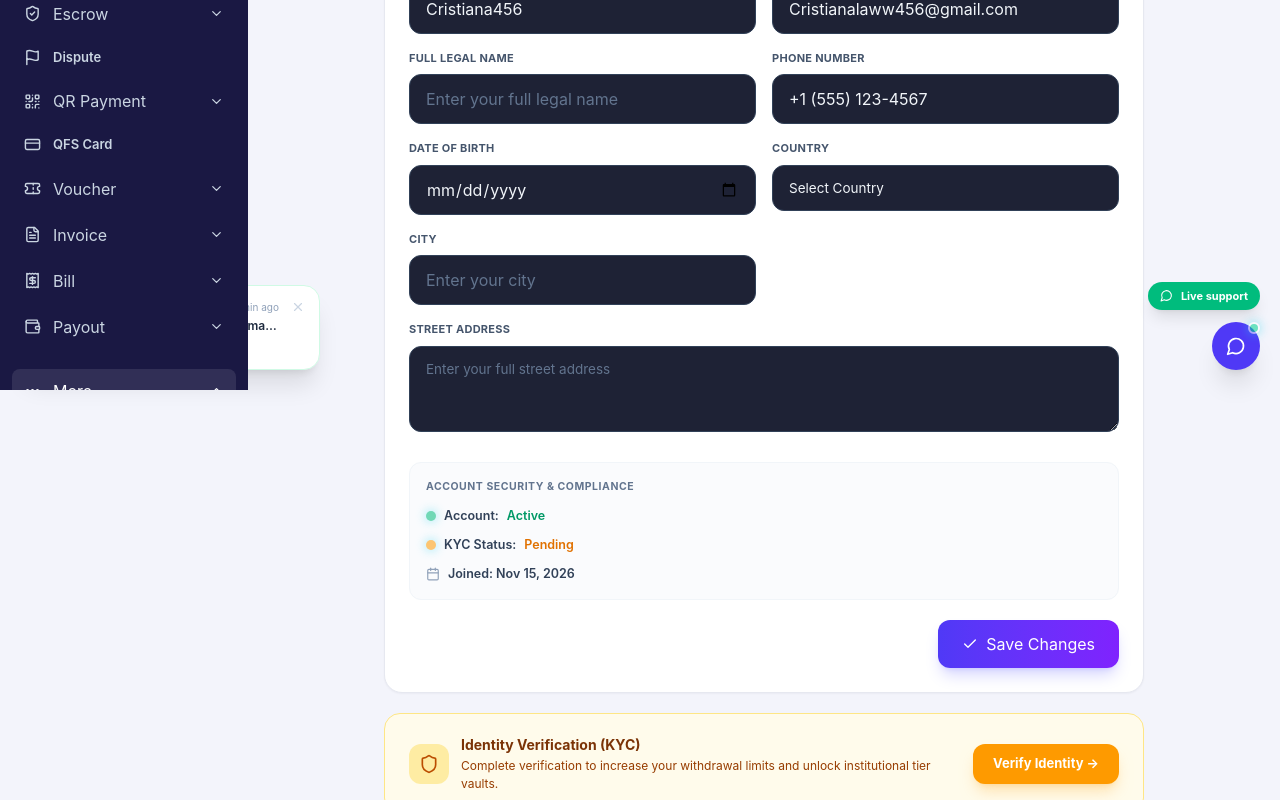
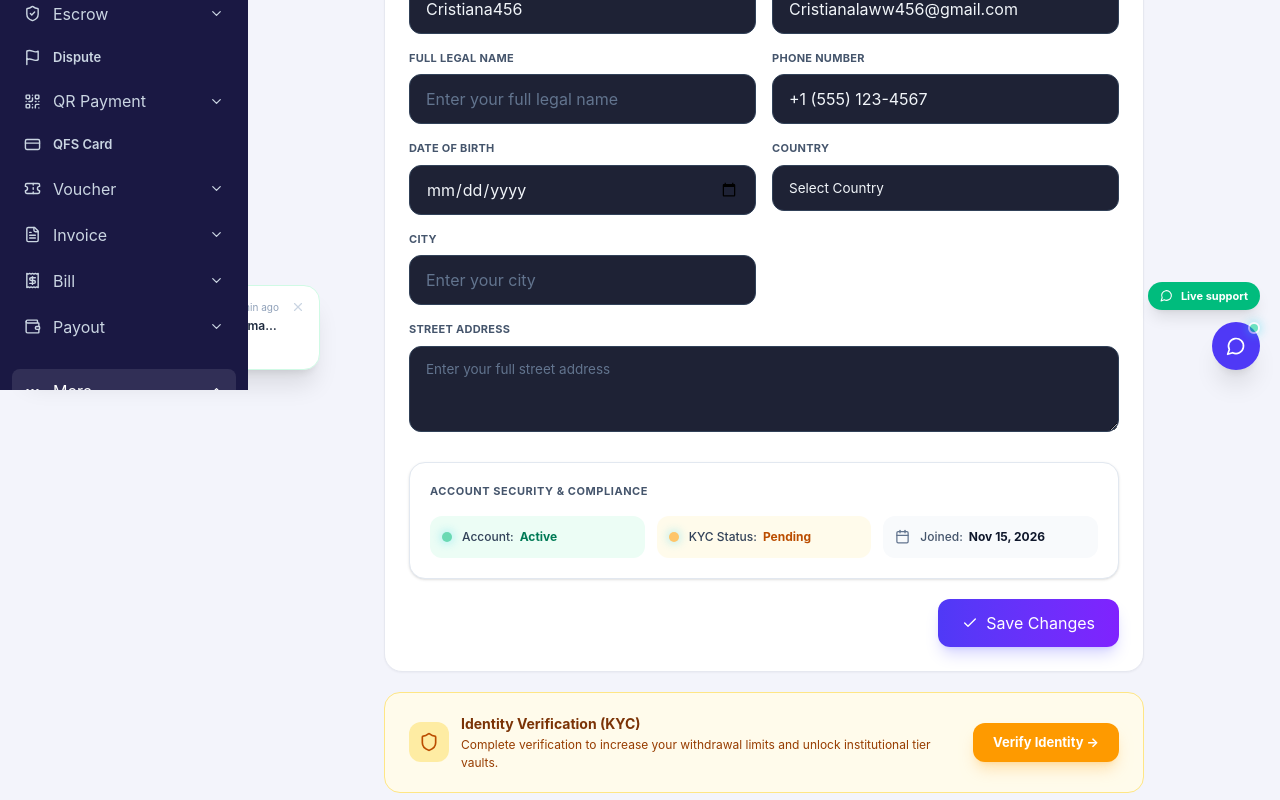
Before and after one commit to Passer-Tech-password/qfs, a Next.js app: page /dashboard/profile in a window 1280 px wide. Shown: the part 410-1210 px from the top of the page. Built offline with nearby package versions, Linux system fonts and the light colour scheme; no server answers; sample sign-in values are in the browser's storage.

Commit message:
style(profile): restyle account security section into grid cards

```diff
--- a/app/dashboard/profile/page.tsx
+++ b/app/dashboard/profile/page.tsx
@@ -972,25 +972,54 @@ export default function ProfilePage() {
           />
         </div>
 
+
 {/* Account Security & Compliance */}
-        <div className="mt-6 rounded-xl border border-slate-100 bg-slate-50/70 p-4">
-          <p className="text-[10.5px] font-bold uppercase tracking-wider text-slate-500">
+<div className="mt-6 rounded-2xl border border-slate-200 bg-white p-4 shadow-sm sm:p-5">
+  <p className="text-[11px] font-bold uppercase tracking-wider text-slate-600">
     Account Security &amp; Compliance
   </p>
-          <div className="mt-3 flex flex-col gap-y-2.5">
-            <span className="inline-flex items-center gap-2 text-[12.5px] font-semibold text-slate-700">
-              <span className="h-2.5 w-2.5 rounded-full bg-emerald-500 animate-quantum-blink" />
-              Account: <span className="text-emerald-600">Active</span>
+
+  <div className="mt-4 grid grid-cols-1 gap-3 sm:grid-cols-3">
+
+    {/* Account Status */}
+    <div className="flex items-center gap-2.5 rounded-xl bg-emerald-50 px-3 py-3">
+      <span className="h-2.5 w-2.5 shrink-0 rounded-full bg-emerald-500 animate-quantum-blink" />
+      <div className="flex flex-wrap items-center gap-1.5">
+        <span className="text-[12px] font-medium text-slate-700">
+          Account:
         </span>
-            <span className="inline-flex items-center gap-2 text-[12.5px] font-semibold text-slate-700">
-              <span className="h-2.5 w-2.5 rounded-full bg-amber-500 animate-quantum-blink" />
-              KYC Status:{" "}
-              <span className="text-amber-600">Pending</span>
+        <span className="text-[12px] font-bold text-emerald-700">
+          Active
         </span>
-            <span className="inline-flex items-center gap-2 text-[12.5px] font-semibold text-slate-700">
-              <Calendar size={14} className="text-slate-400" />
-              Joined: Nov 15, 2026
+      </div>
+    </div>
+
+    {/* KYC Status */}
+    <div className="flex items-center gap-2.5 rounded-xl bg-amber-50 px-3 py-3">
+      <span className="h-2.5 w-2.5 shrink-0 rounded-full bg-amber-500 animate-quantum-blink" />
+      <div className="flex flex-wrap items-center gap-1.5">
+        <span className="text-[12px] font-medium text-slate-700">
+          KYC Status:
         </span>
+        <span className="text-[12px] font-bold text-amber-700">
+          Pending
+        </span>
+      </div>
+    </div>
+
+    {/* Joined Date */}
+    <div className="flex items-center gap-2.5 rounded-xl bg-slate-50 px-3 py-3">
+      <Calendar size={15} className="shrink-0 text-slate-500" />
+      <div className="flex flex-wrap items-center gap-1.5">
+        <span className="text-[12px] font-medium text-slate-600">
+          Joined:
+        </span>
+        <span className="text-[12px] font-bold text-slate-900">
+          Nov 15, 2026
+        </span>
+      </div>
+    </div>
+
   </div>
 </div>
 
```
Lines whose indentation alone changed are shown as unchanged.
